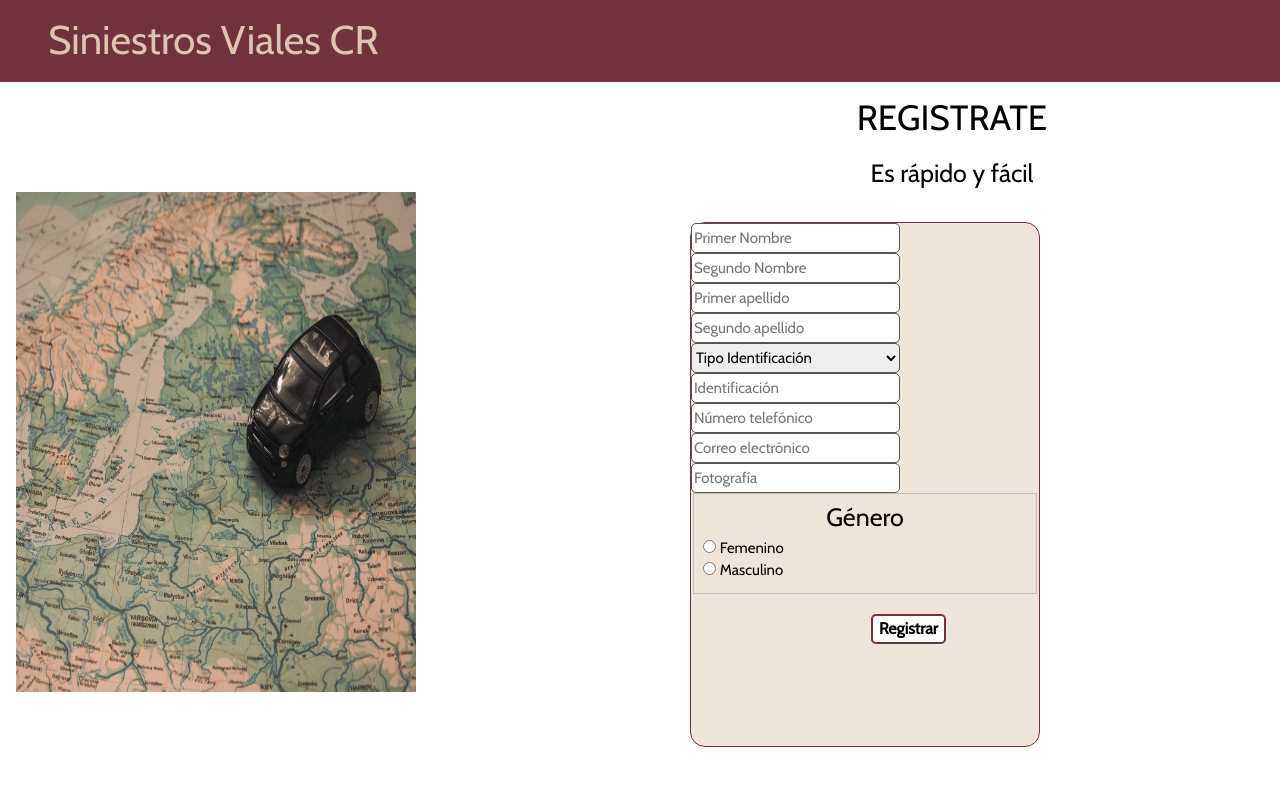
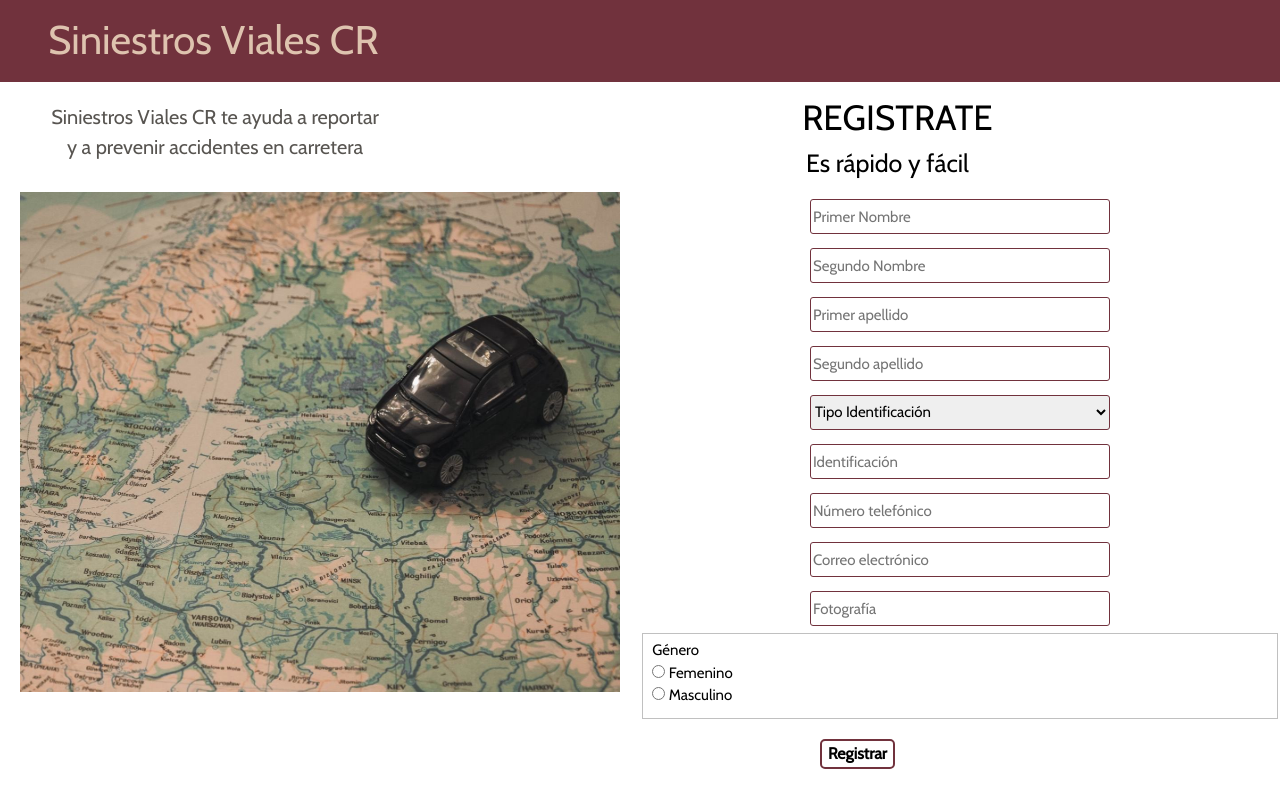
Before and after one commit to arelys-oconitrillo-ucenfotec/siniestros-cr, a plain HTML site: page public/html/registrar-usuarios.html in a window 1280 px wide. Drawn offline with nearby package versions, Linux system fonts and the light colour scheme; some packages are replaced by stand-ins of ours; a script that the page names is missing.

Commit message:
Cambios en el css para el registro usuarios

```diff
--- a/public/css/general.css
+++ b/public/css/general.css
@@ -40,7 +40,7 @@ h6{
 }
 
 .ocultar {
-    display: none;
+    display: none !important;
 }
 
 /*--------------------- FIN GLOBAL-----------------------*/
@@ -123,46 +123,68 @@ header {
 
 /*----------------------FIN HEADER----------------------------------*/
 
+/*----------------------REGISTRO----------------------------------*/
 
-
-
-#usuarios {
+#registro {
     height: 475px;
 }
 
-#usuarios h2 {
+#registro h2 {
     text-align: center;
+    margin-right: 125px;
+    margin-bottom: 0px;
 }
 
-#usuarios p {
+.p1-registro {
     text-align: center;
     font-size: 25px;
+    margin-right: 145px;
+    margin-bottom: 10px;
+}
+
+.p2-registro {
+    text-align: center;
+    margin-right: 210px;
+    margin-top: 20px;
+    font-size: 20px;
+}
+
+.img-registro {
+    display: flex;
+    justify-content: center;
 }
 
 .img-registro img {
     height: 500px;
-    width: 400px;
+    width: 600px;
 }
 
+
+
 #frm-registro {
-    width: 100%;
-    padding: 30px 50px 0px 50px;
+    display: flex;
+    flex-direction: column;
 }
 
-#contenedor-registro {
-    box-sizing: border-box;
-    border: 1px solid #71323D;
-    border-radius: 15px;
-    width: 350px;
-    height: 525px;
+.campo-frm {
+    display: flex;
+    justify-content: center;
+    margin-top: 7px;
+    margin-bottom: 7px;
 }
 
-.borde {
-    border: solid;
-    border: 1px solid #585551;
-    border-radius: 5px;
-    width: 60%;
-    height: 30px;
+.campo-frm input {
+    height: 35px;
+    width: 300px;
+    border-radius: 3px;
+    border: 1px solid #71323d;
+}
+
+.campo-frm select {
+    height: 35px;
+    width: 300px;
+    border-radius: 3px;
+    border: 1px solid #71323d;
 }
 
 #btnRegistrar {
@@ -179,6 +201,12 @@ header {
 .btn1 {
     margin-left: 240px;
 }
+
+
+/*----------------------FIN REGISTRO----------------------------------*/
+
+
+
 
 #contenedor-registroAdmin {
     box-sizing: border-box;
--- a/public/html/registrar-usuarios.html
+++ b/public/html/registrar-usuarios.html
@@ -23,11 +23,14 @@
             </div>
         </header>
         <main>
-            <section id="usuarios" class="w3-container blanco">
+            <section id="registro" class="blanco">
                 <div class="w3-row">
                     <div class="w3-col l6 w3-right">
                         <h2>REGISTRATE</h2>
-                        <p>Es rápido y fácil</p>
+                        <p class="p1-registro">Es rápido y fácil</p>
+                    </div>
+                    <div class="w3-col l6 w3-left">
+                        <p class="p2-registro dim-gray-letra">Siniestros Viales CR te ayuda a reportar <br> y a prevenir accidentes en carretera</p>
                     </div>
                 </div>
                 <div class="w3-row">
@@ -38,40 +41,37 @@
                     </div>
                     <div class="w3-col l6">
                         <form id="frm-registro">
-                            <div class="beige" id="contenedor-registro">
-                                <div class="encabezado">
+                            <div class="w3-row campo-frm">
+                                <input type="text" id="txtPrimerNombre" placeholder="Primer Nombre" required>
                             </div>
-                                <div class="w3-col l12 campo-frm">
-                                    <input type="text" id="txtPrimerNombre" class="borde" placeholder="Primer Nombre" required>
+                            <div class="w3-row campo-frm">
+                                <input type="text" id="txtSegundoNombre" placeholder="Segundo Nombre">
                             </div>
-                                <div class="w3-col l12 campo-frm">
-                                    <input type="text" id="txtSegundoNombre" class="borde" placeholder="Segundo Nombre">
+                            <div class="w3-row campo-frm">
+                                <input type="text" id="txtPrimerApellido" placeholder="Primer apellido"required>
                             </div>
-                                <div class="w3-col l12 campo-frm">
-                                    <input type="text" id="txtPrimerApellido" class="borde" placeholder="Primer apellido"required>
+                            <div class="w3-row campo-frm">
+                                <input type="text" id="txtSegundoApellido" placeholder="Segundo apellido">
                             </div>
-                                <div class="w3-col l12 campo-frm">
-                                    <input type="text" id="txtSegundoApellido" class="borde" placeholder="Segundo apellido">
-                                </div>
-                                <div class="w3-col l12 campo-frm">
-                                    <select id="sltTipoIdentificacion" class="borde" required>
+                            <div class="w3-row campo-frm">
+                                <select id="sltTipoIdentificacion" required>
                                     <option value="">Tipo Identificación</option>
                                     <option value="fisica">Física</option>
                                     <option value="juridica">Jurídica</option>
                                 </select>
                             </div>
-                                <div class="w3-col l12 campo-frm">
-                                    <input type="text" id="txtIdentificacion" class="borde" placeholder="Identificación" required>
+                            <div class="w3-row campo-frm">
+                                <input type="text" id="txtIdentificacion" placeholder="Identificación" required>
                             </div>
-                                <div class="w3-col l12 campo-frm">
-                                    <input type="tel" id="txtTelefono" min="0" class="borde" placeholder="Número telefónico" required>
+                            <div class="w3-row campo-frm">
+                                <input type="tel" id="txtTelefono" min="0" placeholder="Número telefónico" required>
                             </div>
-                                <div class="w3-col l12 campo-frm">
-                                    <input type="email" id="txtEmail" class="borde" placeholder="Correo electrónico" required>
+                            <div class="w3-row campo-frm">
+                                <input type="email" id="txtEmail" placeholder="Correo electrónico" required>
                             </div>
-                                <div class="w3-col l12 campo-frm">
+                            <div class="w3-row campo-frm">
                                 <label for="txtFotografia"></label>
-                                    <input type="text" id="txtFotografia" class="borde" placeholder="Fotografía" required>
+                                <input type="text" id="txtFotografia" placeholder="Fotografía" required>
                             </div>
                             <fieldset>
                                 <p>Género</p>
@@ -84,7 +84,7 @@
                                     <label for="rbtMasculino">Masculino</label>
                                 </div>
                             </fieldset>
-                                <div class="w3-col l12 campo-frm ocultar">
+                            <div class="w3-col l12 ocultar">
                                 <select id="sltRol">
                                     <option value="normal">Rol</option>
                                     <option value="especializado">Especializado</option>
@@ -93,7 +93,6 @@
                             </div>
                             <div class="btn2">
                                 <button type="button" class="blanco negro-letra" id="btnRegistrar">Registrar</button>
-                                </div>
                             </div>
                         </form>
                     </div>
```
Lines whose indentation alone changed are shown as unchanged.
